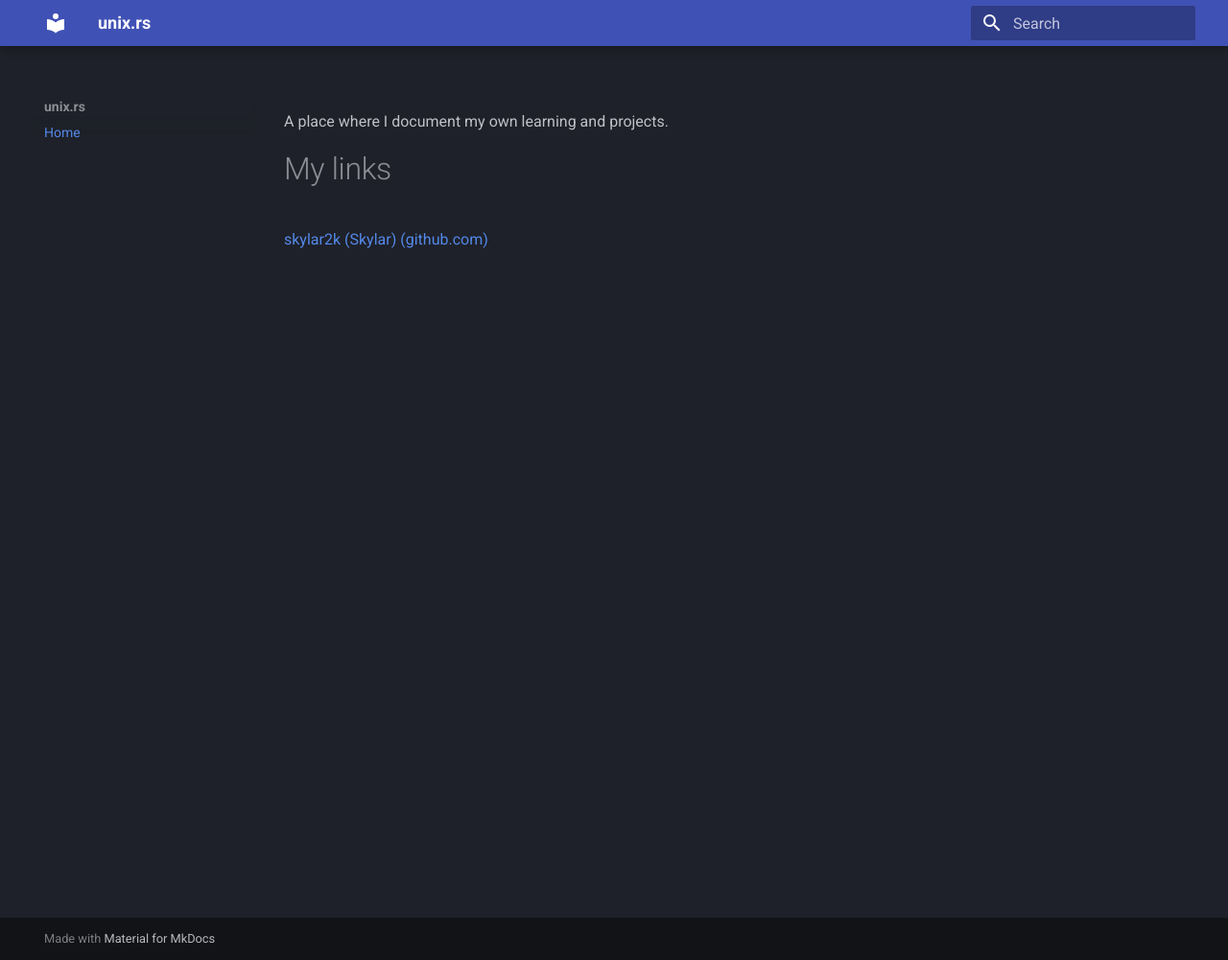
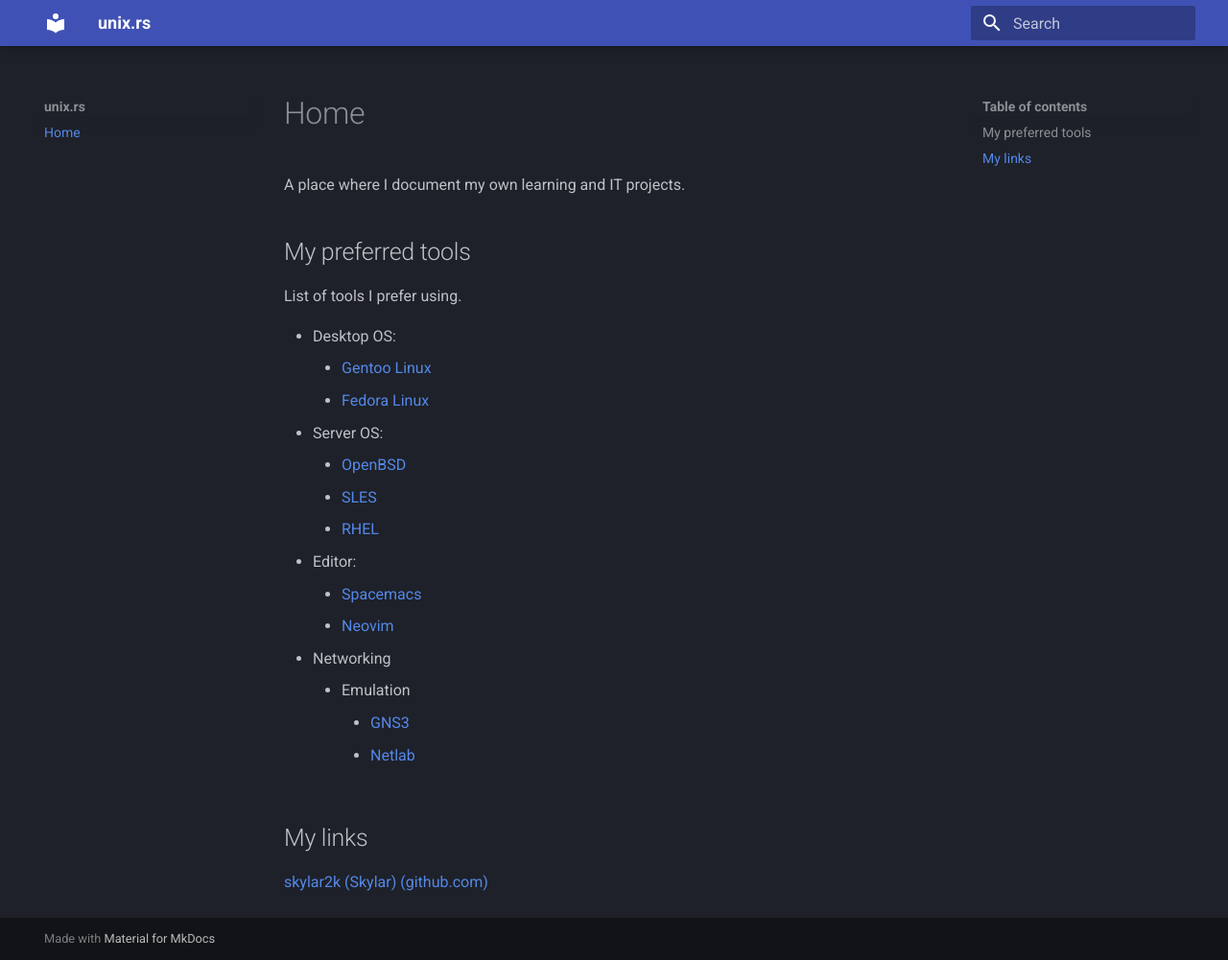
Before and after one commit to skylar2k/documentation, an MkDocs documentation site: the page built from docs/index.md, in a window 1280 px wide and 1001 px high. Shown: the whole window at 96% size. Built offline with MkDocs 1.6.1 and Material for MkDocs 9.7.7, drawn with Linux system fonts in a browser that asks for light colours.

```diff
--- a/docs/index.md
+++ b/docs/index.md
@@ -1,4 +1,21 @@
-A place where I document my own learning and projects.
+A place where I document my own learning and IT projects.
 
-# My links
+## My preferred tools
+List of tools I prefer using.
+
+- Desktop OS:
+	- [Gentoo Linux](https://www.gentoo.org/)
+	- [Fedora Linux](https://fedoraproject.org/)
+- Server OS:
+	- [OpenBSD](https://www.openbsd.org/)
+	- [SLES](https://www.suse.com/)
+	- [RHEL](https://www.redhat.com/en)
+- Editor:
+	- [Spacemacs](https://www.spacemacs.org/)
+	- [Neovim](https://neovim.io/)
+- Networking
+	- Emulation
+		- [GNS3](https://www.gns3.com/)
+		- [Netlab](https://netlab.tools/)
+## My links
 [skylar2k (Skylar) (github.com)](https://github.com/skylar2k)
```
